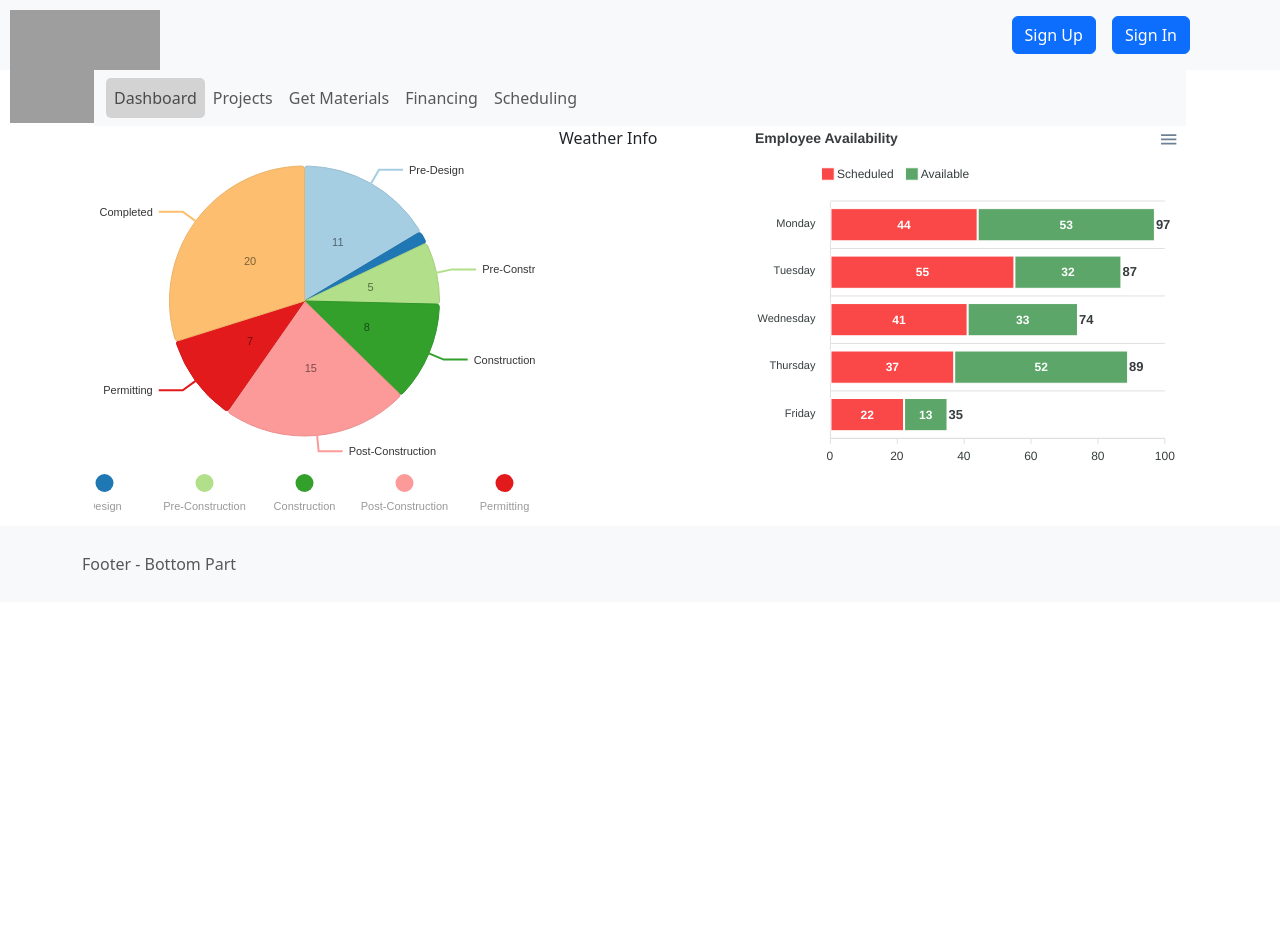
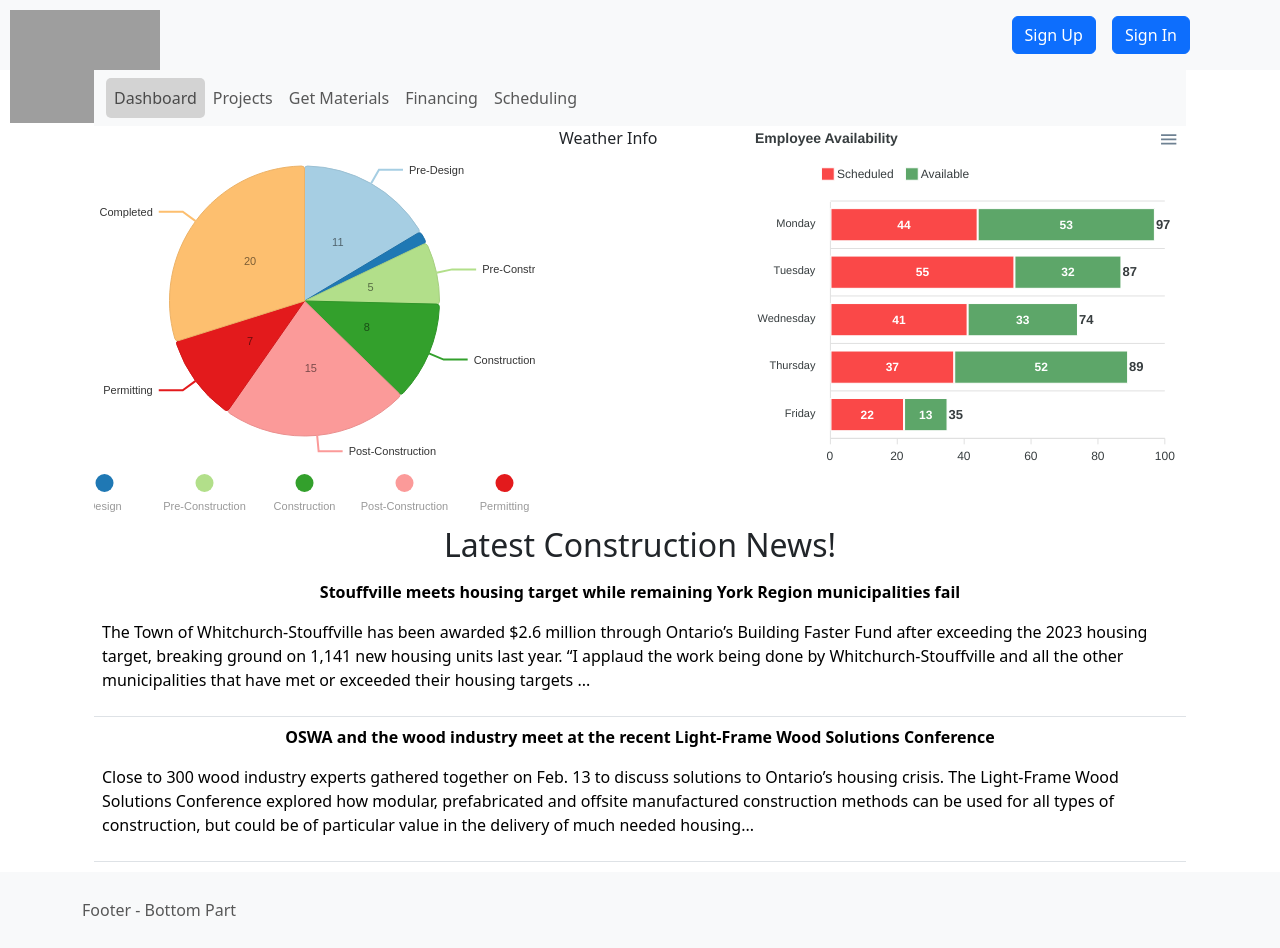
Before and after one commit to ssaha001/astron-ui, a React (Create React App) app: page /dashboard in a window 1280 px wide. Before the commit the page ends 800 px from the top, so only its background shows below. Built offline with nearby package versions, Linux system fonts and the light colour scheme; grey boxes are pictures that could not be loaded.

Commit message:
Implemented the News Table

```diff
--- a/src/views/Dashboard/Dashboard.jsx
+++ b/src/views/Dashboard/Dashboard.jsx
@@ -5,6 +5,7 @@ import StagesPieChart from "../../Charts/StagesPieCharts";
 import ScheduleBarChart from "../../Charts/ScheduleBarChart";
 import stagesPieChartData from "../../Data/stagesPieChartData.json";
 import scheduleBarChartData from "../../Data/scheduleBarChart.json";
+import NewsTable from "../../Tables/NewsTable"; // Import the TableComponent
 
 const Dashboard = () => {
   return (
@@ -23,6 +24,14 @@ const Dashboard = () => {
           <ScheduleBarChart data={scheduleBarChartData} />
         </Col>
       </Row>
+      <Row>
+        <h2 class="text-center">Latest Construction News!</h2>
+      <Col xs={12}>
+          <div style={{ maxHeight: "400px", overflowY: "auto" }}>
+            <NewsTable data= {NewsTable} />
+          </div>
+        </Col>
+      </Row>
     </Container>
   );
 };
```
